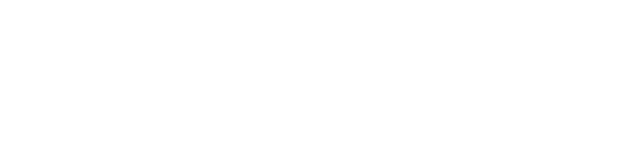
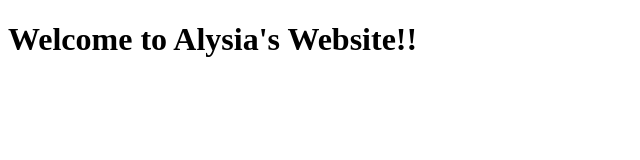
Before and after one commit to Monroealysia8/simple-web-page, a plain HTML site: page index.html in a window 1280 px wide. Shown: the whole page, without its empty margins (0-640 px from the left). Drawn offline with Linux system fonts and the light colour scheme.

Commit message:
add heading and title

```diff
--- a/index.html
+++ b/index.html
@@ -3,11 +3,11 @@
 <head>
     <meta charset="UTF-8">
     <meta name="viewport" content="width=device-width, initial-scale=1.0">
-    <title>Document</title>
+    <title>Alysia's | Home</title>
 </head>
 <body>
     <header>
-        <h1></h1>
+        <h1>Welcome to Alysia's Website!!</h1>
     </header>
     <main></main>
     <footer></footer>
```
